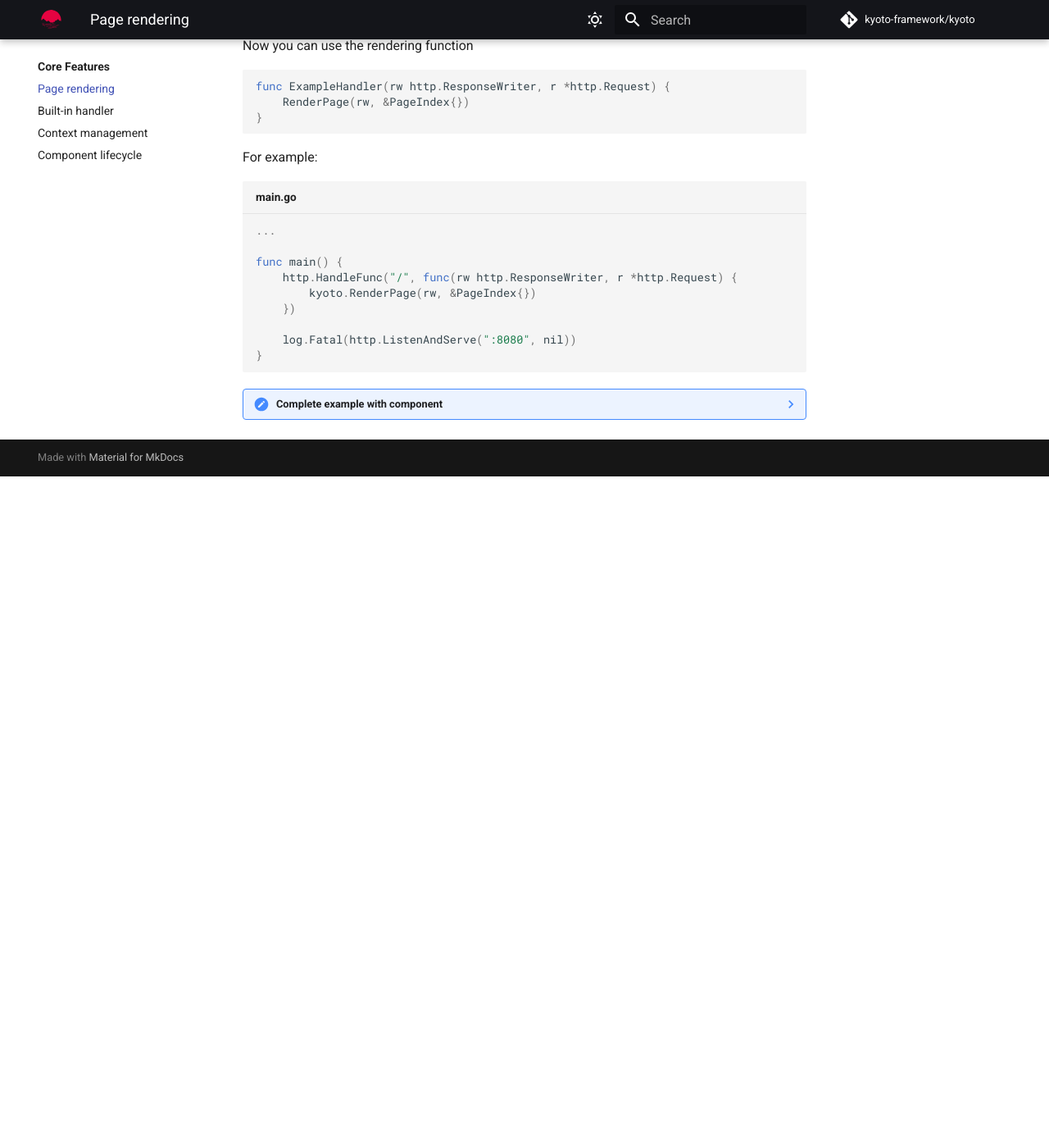
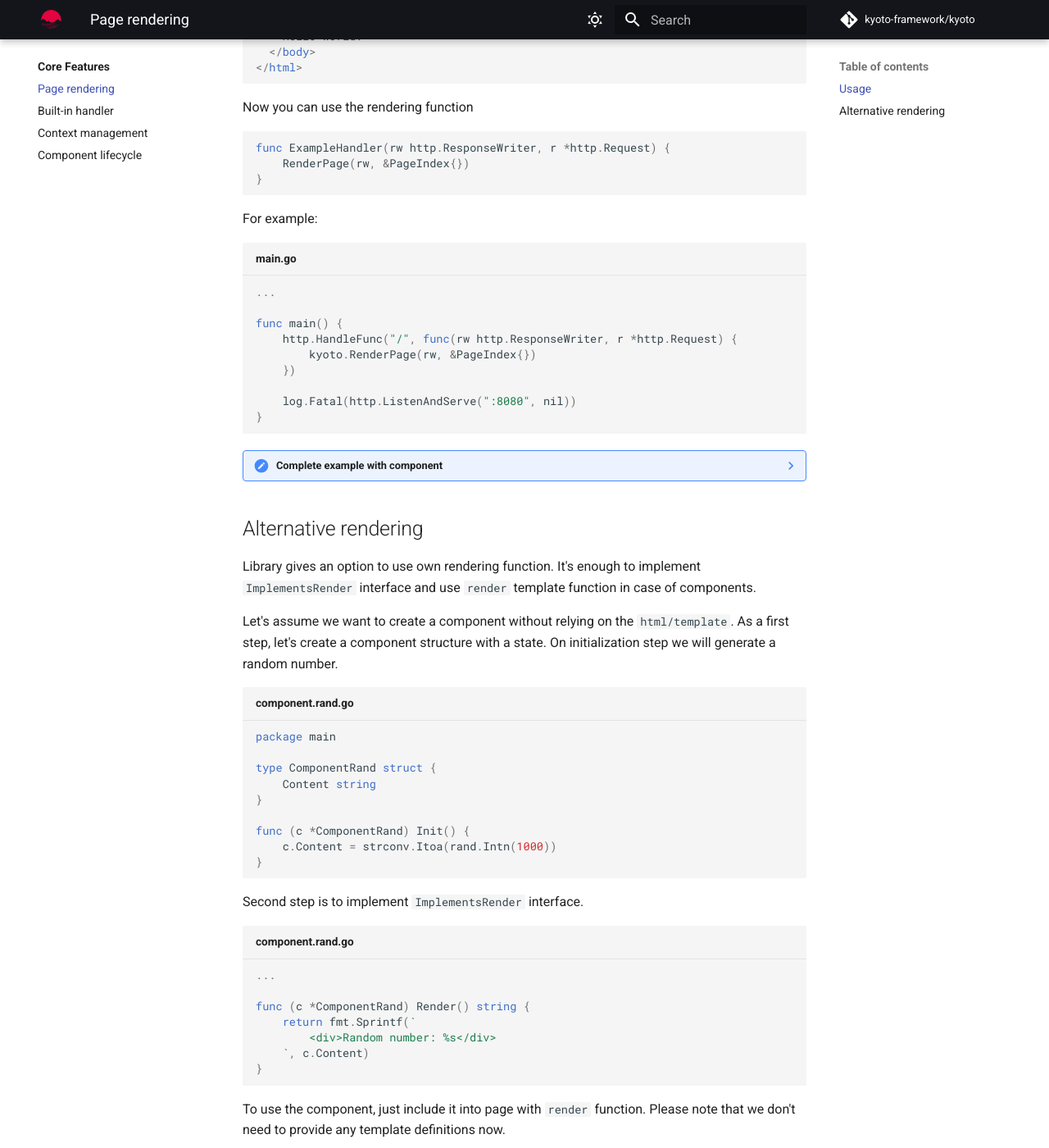
Before and after one commit to KimuraDanaka119/kyoto, an MkDocs documentation site: the page built from docs/core-features/page-rendering.md, in a window 1280 px wide and 1400 px high, scrolled down 1118 px. Shown: the whole window at 82% size. Built offline with MkDocs 1.6.1 and Material for MkDocs 9.7.7, drawn with Linux system fonts in a browser that asks for light colours; comment, search, counter and statistics services are not loaded; before the commit the page ends 1699 px from its top, so only the background shows below that; some of the changed text lies outside the part shown.

Commit message:
close #87: alternative rendering option

````diff
--- a/docs/core-features/page-rendering.md
+++ b/docs/core-features/page-rendering.md
@@ -4,6 +4,8 @@
 The most important part of the library.
 A low-level function, responsible for rendering the page directly into `io.Writer`.
 Under the hood, executes full rendering lifecycle. Library has more high-level wrappers with context setters and another features, but all of them rely on this function. Accepts 2 parameters - page pointer and `io.Writer`.
+
+## Usage
 
 First of all, let's create a page structure
 
@@ -55,11 +57,11 @@ For example:
 ...
 
 func main() {
-	http.HandleFunc("/", func(rw http.ResponseWriter, r *http.Request) {
-		kyoto.RenderPage(rw, &PageIndex{})
-	})
+    http.HandleFunc("/", func(rw http.ResponseWriter, r *http.Request) {
+        kyoto.RenderPage(rw, &PageIndex{})
+    })
 
-	log.Fatal(http.ListenAndServe(":8080", nil))
+    log.Fatal(http.ListenAndServe(":8080", nil))
 }
 ```
 
@@ -126,3 +128,57 @@ func main() {
     ```
 
     That's it! Now you have component instance, included into lifecycle and rendered on the page.
+
+## Alternative rendering
+
+Library gives an option to use own rendering function.
+It's enough to implement `ImplementsRender` interface and use `render` template function in case of components.
+
+Let's assume we want to create a component without relying on the `html/template`.
+As a first step, let's create a component structure with a state. On initialization step we will generate a random number.
+
+```go title="component.rand.go"
+package main
+
+type ComponentRand struct {
+    Content string
+}
+
+func (c *ComponentRand) Init() {
+    c.Content = strconv.Itoa(rand.Intn(1000))
+}
+```
+
+Second step is to implement `ImplementsRender` interface.
+
+```go title="component.rand.go"
+...
+
+func (c *ComponentRand) Render() string {
+    return fmt.Sprintf(`
+        <div>Random number: %s</div>
+    `, c.Content)
+}
+```
+
+To use the component, just include it into page with `render` function. Please note that we don't need to provide any template definitions now.
+
+```html title="page.index.html"
+<html>
+  <head>
+    <title>kyoto page</title>
+  </head>
+  <body>
+    {{ render .ComponentRand }}
+  </body>
+```
+
+Also, you can implement this interface in page structure in the same way.
+
+??? note "Custom template engine"
+    Right! With this approach, you can use any template engine.
+    All template functions are available with `T` preffix, like `kyoto.TRender`.
+
+??? note "Components library"
+    This functionality is very suitable for components library.
+    In this way you can avoid templates packaging problem.
````
